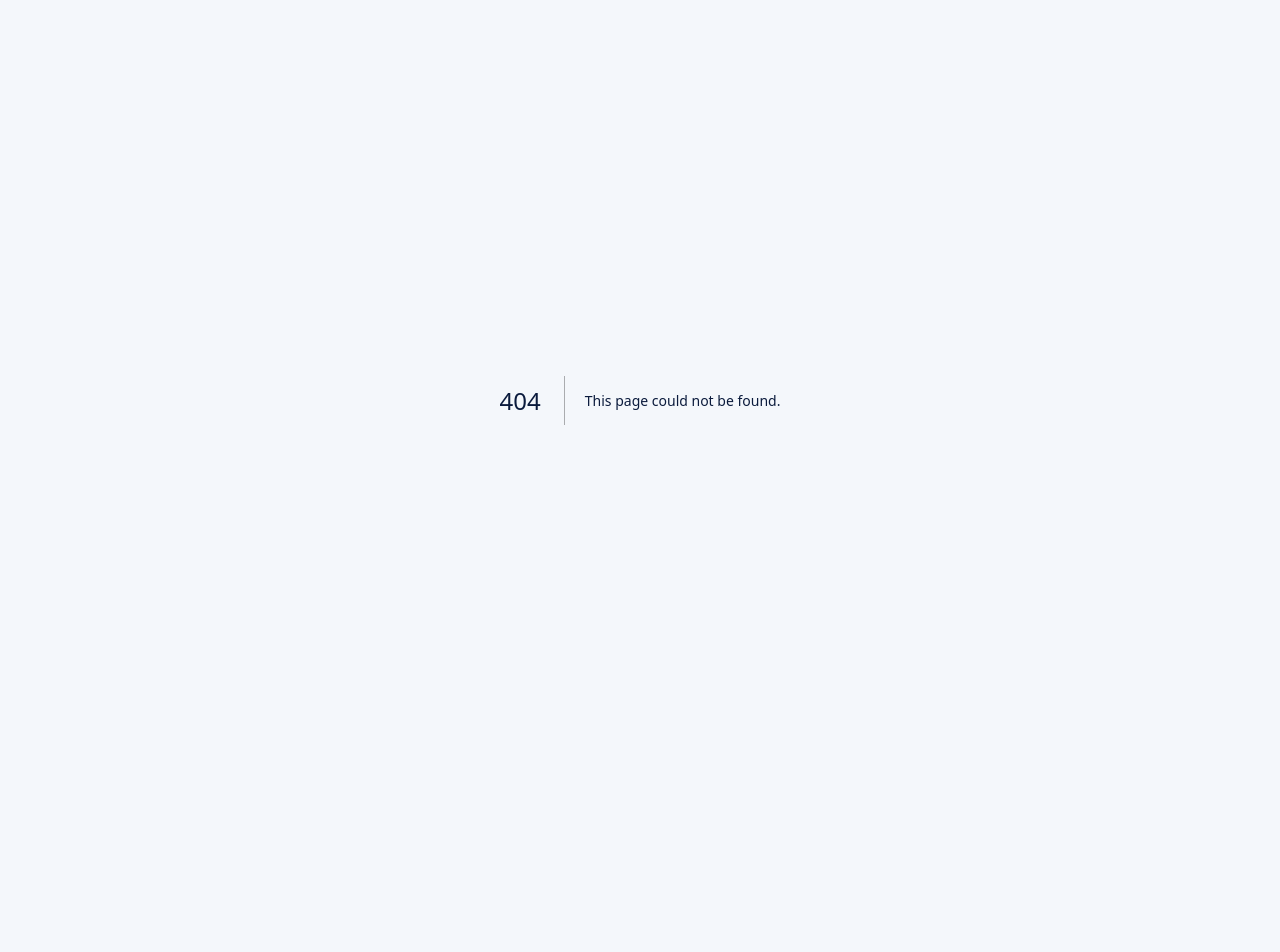
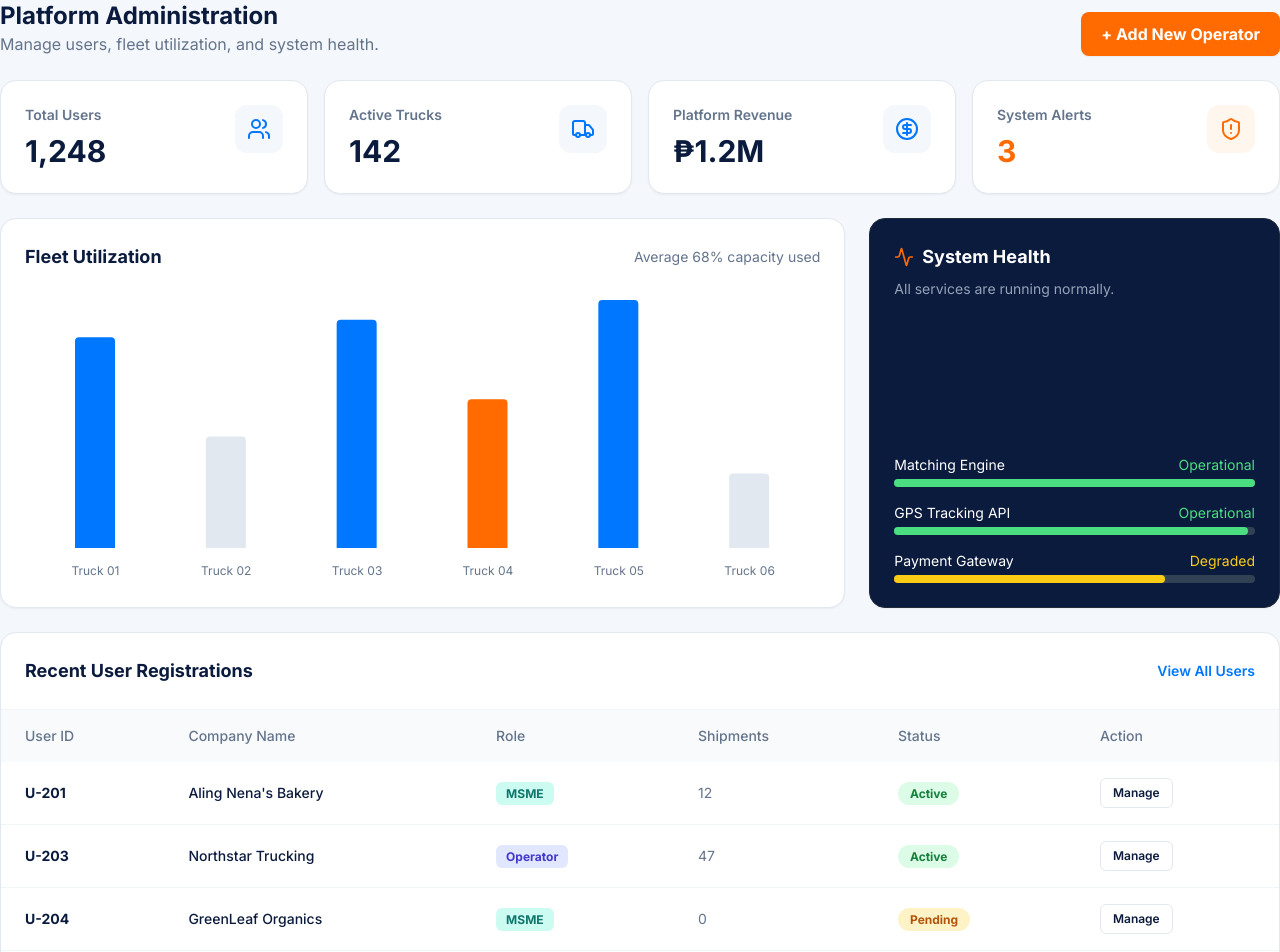
Before and after one commit to adiyel/loadloop-prototype, a Next.js app: page /admin in a window 1280 px wide. Before the commit this address had no page. Shown: the top 952 px of the page. Before the commit the page ends 800 px from the top, so only its background shows below. Built offline with nearby package versions, Linux system fonts and the light colour scheme.

Commit message:
Create page.tsx

```diff
--- /dev/null
+++ b/app/admin/page.tsx
@@ -0,0 +1,147 @@
+"use client";
+import { BarChart, Bar, XAxis, Tooltip, ResponsiveContainer, Cell } from 'recharts';
+import { Users, Truck, CircleDollarSign, Activity, ShieldAlert } from "lucide-react";
+
+const utilizationData = [
+  { name: 'Truck 01', utilization: 85 }, { name: 'Truck 02', utilization: 45 },
+  { name: 'Truck 03', utilization: 92 }, { name: 'Truck 04', utilization: 60 },
+  { name: 'Truck 05', utilization: 100 }, { name: 'Truck 06', utilization: 30 },
+];
+
+const adminUsers = [
+  { id: "U-201", name: "Aling Nena's Bakery", role: "MSME", status: "Active", shipments: 12 },
+  { id: "U-203", name: "Northstar Trucking", role: "Operator", status: "Active", shipments: 47 },
+  { id: "U-204", name: "GreenLeaf Organics", role: "MSME", status: "Pending", shipments: 0 },
+  { id: "U-205", name: "MetroHaul Logistics", role: "Operator", status: "Active", shipments: 33 },
+];
+
+export default function AdminDashboard() {
+  return (
+    <div className="space-y-6">
+      <div className="flex justify-between items-end mb-2">
+        <div>
+          <h1 className="text-2xl font-bold text-brand-navy">Platform Administration</h1>
+          <p className="text-slate-500">Manage users, fleet utilization, and system health.</p>
+        </div>
+        <button className="bg-brand-orange text-white px-5 py-2.5 rounded-lg font-bold hover:bg-orange-600 transition shadow-sm">
+          + Add New Operator
+        </button>
+      </div>
+
+      {/* Admin KPIs */}
+      <div className="grid gap-4 md:grid-cols-2 lg:grid-cols-4">
+        <StatCard title="Total Users" value="1,248" icon={Users} />
+        <StatCard title="Active Trucks" value="142" icon={Truck} />
+        <StatCard title="Platform Revenue" value="₱1.2M" icon={CircleDollarSign} />
+        <StatCard title="System Alerts" value="3" icon={ShieldAlert} alert />
+      </div>
+
+      <div className="grid gap-6 md:grid-cols-3">
+        {/* Truck Utilization Chart */}
+        <div className="col-span-2 rounded-2xl bg-white p-6 shadow-sm border border-slate-200">
+          <div className="flex justify-between items-center mb-6">
+            <h2 className="font-bold text-lg text-brand-navy">Fleet Utilization</h2>
+            <p className="text-sm text-slate-500">Average 68% capacity used</p>
+          </div>
+          <div className="h-72 w-full">
+            <ResponsiveContainer width="100%" height="100%">
+              <BarChart data={utilizationData} barSize={40}>
+                <XAxis dataKey="name" axisLine={false} tickLine={false} tick={{fill: '#64748b', fontSize: 12}} dy={10} />
+                <Tooltip cursor={{fill: 'transparent'}} contentStyle={{borderRadius: '8px', border: 'none', boxShadow: '0 4px 6px -1px rgb(0 0 0 / 0.1)'}} />
+                <Bar dataKey="utilization" radius={[4, 4, 0, 0]}>
+                  {utilizationData.map((entry, index) => (
+                    <Cell key={`cell-${index}`} fill={entry.utilization > 80 ? '#0077FF' : entry.utilization > 50 ? '#FF6B00' : '#e2e8f0'} />
+                  ))}
+                </Bar>
+              </BarChart>
+            </ResponsiveContainer>
+          </div>
+        </div>
+
+        {/* System Health Panel */}
+        <div className="rounded-2xl bg-brand-navy p-6 shadow-sm border border-slate-800 text-white flex flex-col justify-between">
+          <div>
+            <h2 className="font-bold text-lg mb-2 flex items-center gap-2"><Activity size={20} className="text-brand-orange"/> System Health</h2>
+            <p className="text-sm text-slate-400 mb-6">All services are running normally.</p>
+          </div>
+          <div className="space-y-4">
+            <div>
+              <div className="flex justify-between text-sm mb-1"><span>Matching Engine</span> <span className="text-green-400">Operational</span></div>
+              <div className="w-full bg-slate-700 h-2 rounded-full"><div className="bg-green-400 h-2 rounded-full w-full"></div></div>
+            </div>
+            <div>
+              <div className="flex justify-between text-sm mb-1"><span>GPS Tracking API</span> <span className="text-green-400">Operational</span></div>
+              <div className="w-full bg-slate-700 h-2 rounded-full"><div className="bg-green-400 h-2 rounded-full w-[98%]"></div></div>
+            </div>
+            <div>
+              <div className="flex justify-between text-sm mb-1"><span>Payment Gateway</span> <span className="text-yellow-400">Degraded</span></div>
+              <div className="w-full bg-slate-700 h-2 rounded-full"><div className="bg-yellow-400 h-2 rounded-full w-[75%]"></div></div>
+            </div>
+          </div>
+        </div>
+      </div>
+
+      {/* User Management Table */}
+      <div className="rounded-2xl bg-white shadow-sm border border-slate-200 overflow-hidden">
+        <div className="p-6 border-b border-slate-100 flex justify-between items-center">
+          <h2 className="font-bold text-lg text-brand-navy">Recent User Registrations</h2>
+          <button className="text-sm text-brand-blue font-semibold hover:underline">View All Users</button>
+        </div>
+        <table className="w-full text-left text-sm">
+          <thead className="bg-slate-50 text-slate-500">
+            <tr>
+              <th className="px-6 py-4 font-medium">User ID</th>
+              <th className="px-6 py-4 font-medium">Company Name</th>
+              <th className="px-6 py-4 font-medium">Role</th>
+              <th className="px-6 py-4 font-medium">Shipments</th>
+              <th className="px-6 py-4 font-medium">Status</th>
+              <th className="px-6 py-4 font-medium">Action</th>
+            </tr>
+          </thead>
+          <tbody className="divide-y divide-slate-100">
+            {adminUsers.map((u, i) => (
+              <tr key={i} className="hover:bg-slate-50 transition">
+                <td className="px-6 py-4 font-bold text-brand-navy">{u.id}</td>
+                <td className="px-6 py-4 font-medium">{u.name}</td>
+                <td className="px-6 py-4">
+                  <span className={`px-2.5 py-1 rounded-md text-xs font-bold ${
+                    u.role === "Operator" ? "bg-indigo-100 text-indigo-700" : "bg-teal-100 text-teal-700"
+                  }`}>
+                    {u.role}
+                  </span>
+                </td>
+                <td className="px-6 py-4 text-slate-500">{u.shipments}</td>
+                <td className="px-6 py-4">
+                  <span className={`px-3 py-1 rounded-full text-xs font-bold ${
+                    u.status === "Active" ? "bg-green-100 text-green-700" : "bg-amber-100 text-amber-700"
+                  }`}>
+                    {u.status}
+                  </span>
+                </td>
+                <td className="px-6 py-4">
+                  <button className="border border-slate-200 px-3 py-1.5 rounded-md text-xs font-semibold hover:bg-slate-100 transition">Manage</button>
+                </td>
+              </tr>
+            ))}
+          </tbody>
+        </table>
+      </div>
+    </div>
+  );
+}
+
+function StatCard({ title, value, icon: Icon, alert }: any) {
+  return (
+    <div className="rounded-2xl bg-white p-6 shadow-sm border border-slate-200">
+      <div className="flex justify-between items-start">
+        <div>
+          <p className="text-sm font-semibold text-slate-500">{title}</p>
+          <p className={`text-3xl font-bold mt-2 ${alert ? "text-brand-orange" : "text-brand-navy"}`}>{value}</p>
+        </div>
+        <div className={`p-3 rounded-xl ${alert ? "bg-orange-50 text-brand-orange" : "bg-brand-light text-brand-blue"}`}>
+          <Icon size={24} />
+        </div>
+      </div>
+    </div>
+  );
+}
```
